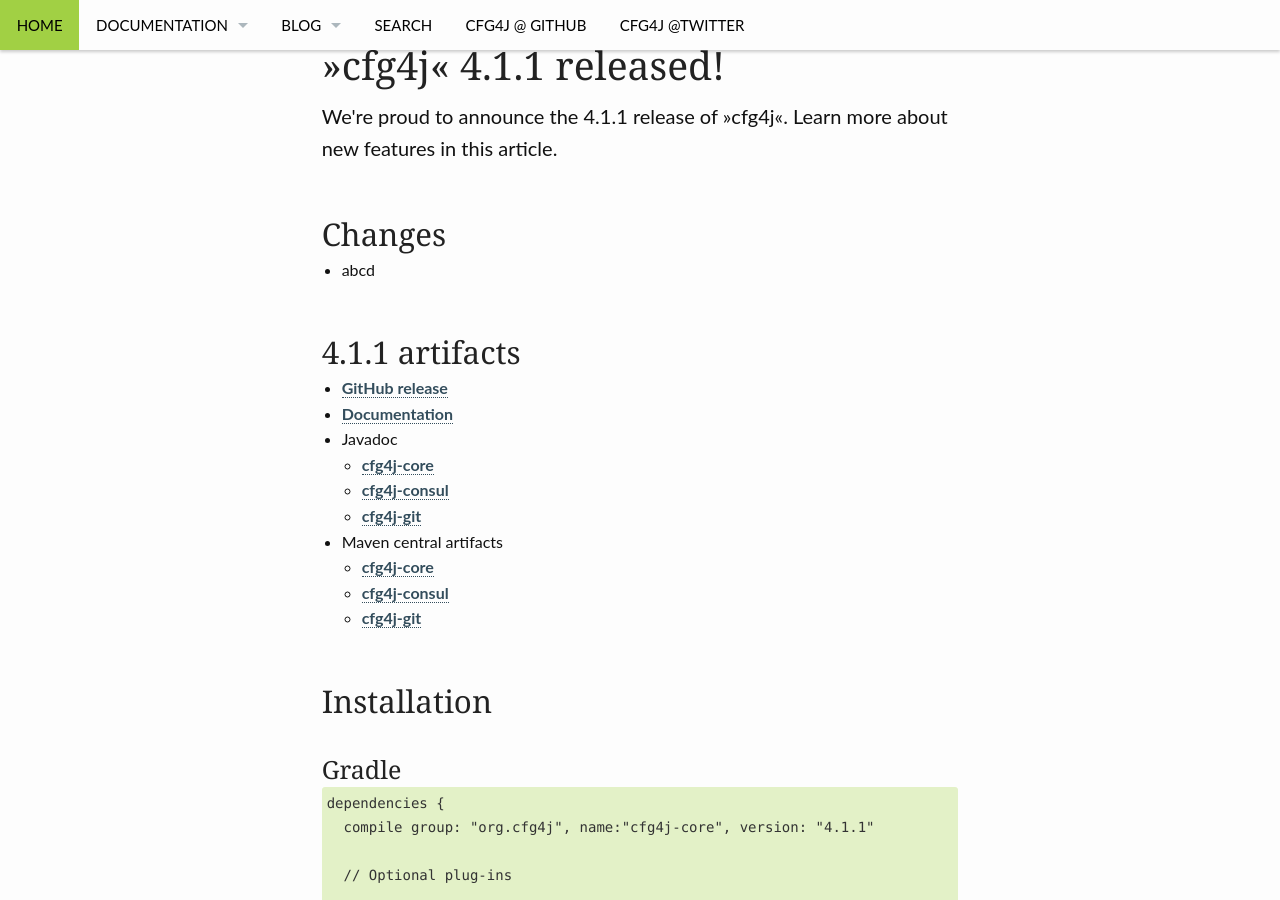
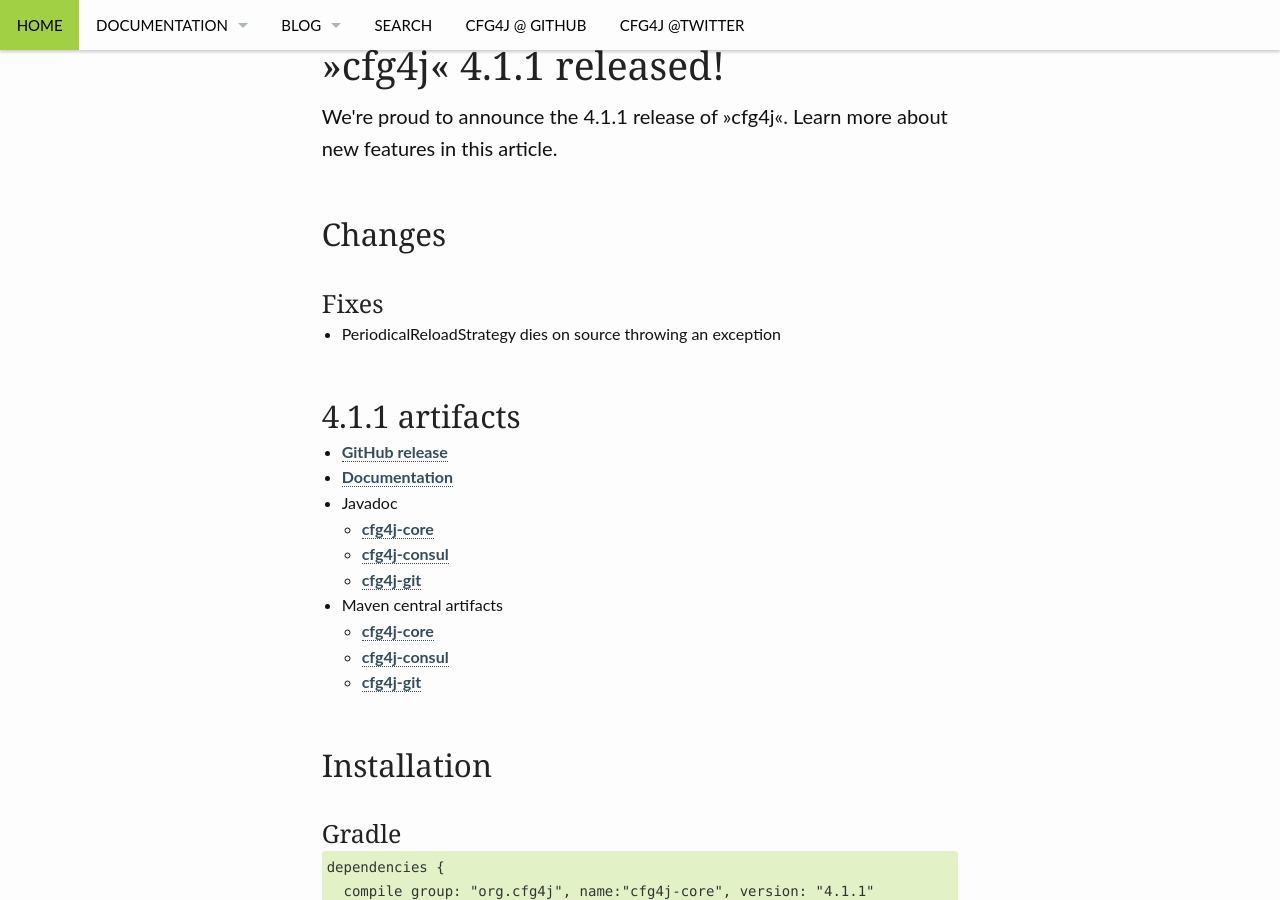
Before and after one commit to cfg4j/cfg4j.github.io, a Jekyll site: the page built from _posts/releases/2015-10-01-release_4_1_1.md, in a window 1280 px wide and 900 px high, scrolled down 317 px. Built offline with Jekyll 4.4.1, drawn with Linux system fonts in a browser that asks for light colours.

Commit message:
4.1.1 announcement

```diff
--- a/_posts/releases/2015-10-01-release_4_1_1.md
+++ b/_posts/releases/2015-10-01-release_4_1_1.md
@@ -26,4 +26,5 @@
 breadcrumb: true
 ---
 
-* abcd
+### Fixes
+* PeriodicalReloadStrategy dies on source throwing an exception
```
Also changed, not shown: _posts/releases/2015-11-03-release_4_1_2.md (+1 -1 lines).
